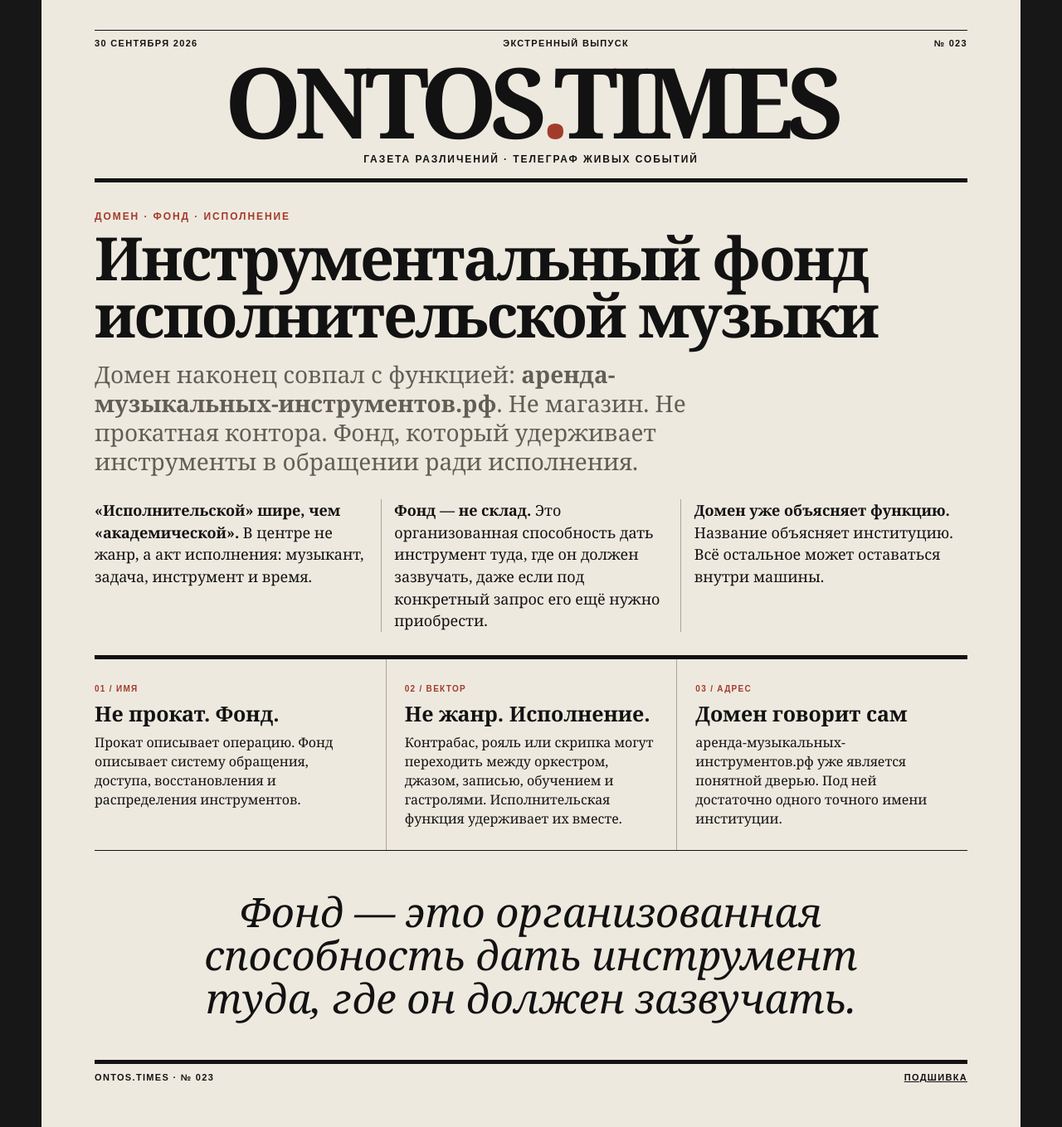
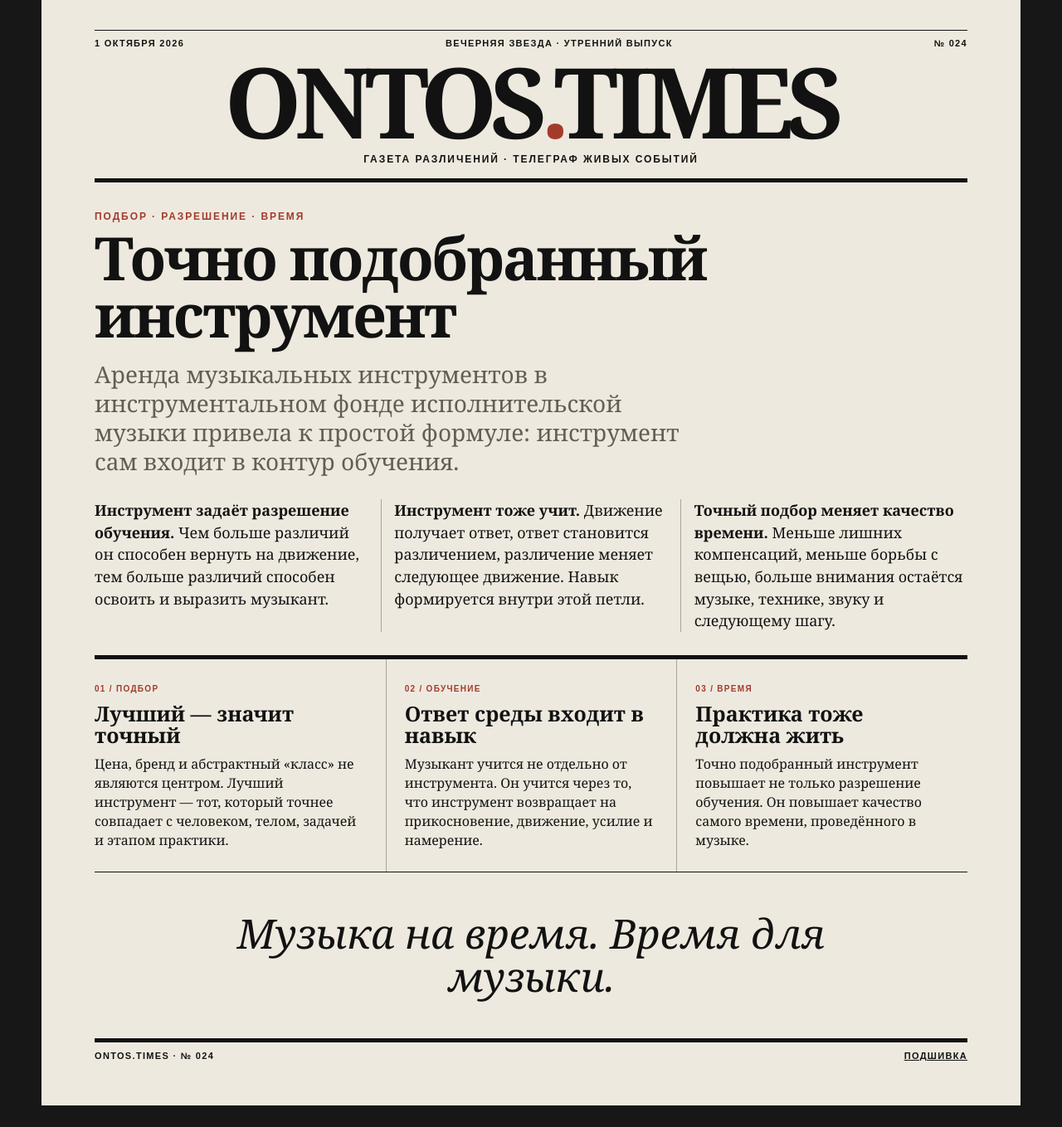
Before and after one commit to OntosLive/Ontos.Times, a Jekyll site: the page index.html, which Jekyll copies as it is, in a window 1280 px wide. Shown: the whole page at 83% size. Built offline with Jekyll 4.4.1, drawn with Linux system fonts in a browser that asks for light colours; after the commit the page ends 1333 px from its top, so only the background shows below that.

Commit message:
Publish ONTOS.TIMES issue 024: exact fit and learning resolution

```diff
--- a/index.html
+++ b/index.html
@@ -3,17 +3,17 @@
 <head>
   <meta charset="utf-8">
   <meta name="viewport" content="width=device-width,initial-scale=1">
-  <meta name="description" content="ONTOS.TIMES — Инструментальный фонд исполнительской музыки.">
-  <title>ONTOS.TIMES — Инструментальный фонд исполнительской музыки</title>
+  <meta name="description" content="ONTOS.TIMES — точно подобранный инструмент задаёт разрешение обучения.">
+  <title>ONTOS.TIMES — Точно подобранный инструмент</title>
   <link rel="stylesheet" href="styles.css">
 </head>
 <body>
   <header class="masthead">
     <div class="rule"></div>
     <div class="meta">
-      <span>30 СЕНТЯБРЯ 2026</span>
-      <span>ЭКСТРЕННЫЙ ВЫПУСК</span>
-      <span>№ 023</span>
+      <span>1 ОКТЯБРЯ 2026</span>
+      <span>ВЕЧЕРНЯЯ ЗВЕЗДА · УТРЕННИЙ ВЫПУСК</span>
+      <span>№ 024</span>
     </div>
     <h1>ONTOS<span>.</span>TIMES</h1>
     <p class="tagline">Газета различений · Телеграф живых событий</p>
@@ -22,44 +22,44 @@
 
   <main>
     <article class="lead">
-      <p class="kicker">ДОМЕН · ФОНД · ИСПОЛНЕНИЕ</p>
-      <h2>Инструментальный фонд исполнительской музыки</h2>
-      <p class="deck">Домен наконец совпал с функцией: <strong>аренда-музыкальных-инструментов.рф</strong>. Не магазин. Не прокатная контора. Фонд, который удерживает инструменты в обращении ради исполнения.</p>
+      <p class="kicker">ПОДБОР · РАЗРЕШЕНИЕ · ВРЕМЯ</p>
+      <h2>Точно подобранный инструмент</h2>
+      <p class="deck">Аренда музыкальных инструментов в инструментальном фонде исполнительской музыки привела к простой формуле: инструмент сам входит в контур обучения.</p>
 
       <div class="columns">
-        <p><strong>«Исполнительской» шире, чем «академической».</strong> В центре не жанр, а акт исполнения: музыкант, задача, инструмент и время.</p>
+        <p><strong>Инструмент задаёт разрешение обучения.</strong> Чем больше различий он способен вернуть на движение, тем больше различий способен освоить и выразить музыкант.</p>
 
-        <p><strong>Фонд — не склад.</strong> Это организованная способность дать инструмент туда, где он должен зазвучать, даже если под конкретный запрос его ещё нужно приобрести.</p>
+        <p><strong>Инструмент тоже учит.</strong> Движение получает ответ, ответ становится различением, различение меняет следующее движение. Навык формируется внутри этой петли.</p>
 
-        <p><strong>Домен уже объясняет функцию.</strong> Название объясняет институцию. Всё остальное может оставаться внутри машины.</p>
+        <p><strong>Точный подбор меняет качество времени.</strong> Меньше лишних компенсаций, меньше борьбы с вещью, больше внимания остаётся музыке, технике, звуку и следующему шагу.</p>
       </div>
     </article>
 
     <section class="dispatches">
       <article>
-        <span>01 / ИМЯ</span>
-        <h3>Не прокат. Фонд.</h3>
-        <p>Прокат описывает операцию. Фонд описывает систему обращения, доступа, восстановления и распределения инструментов.</p>
+        <span>01 / ПОДБОР</span>
+        <h3>Лучший — значит точный</h3>
+        <p>Цена, бренд и абстрактный «класс» не являются центром. Лучший инструмент — тот, который точнее совпадает с человеком, телом, задачей и этапом практики.</p>
       </article>
 
       <article>
-        <span>02 / ВЕКТОР</span>
-        <h3>Не жанр. Исполнение.</h3>
-        <p>Контрабас, рояль или скрипка могут переходить между оркестром, джазом, записью, обучением и гастролями. Исполнительская функция удерживает их вместе.</p>
+        <span>02 / ОБУЧЕНИЕ</span>
+        <h3>Ответ среды входит в навык</h3>
+        <p>Музыкант учится не отдельно от инструмента. Он учится через то, что инструмент возвращает на прикосновение, движение, усилие и намерение.</p>
       </article>
 
       <article>
-        <span>03 / АДРЕС</span>
-        <h3>Домен говорит сам</h3>
-        <p>аренда-музыкальных-инструментов.рф уже является понятной дверью. Под ней достаточно одного точного имени институции.</p>
+        <span>03 / ВРЕМЯ</span>
+        <h3>Практика тоже должна жить</h3>
+        <p>Точно подобранный инструмент повышает не только разрешение обучения. Он повышает качество самого времени, проведённого в музыке.</p>
       </article>
     </section>
 
-    <blockquote>Фонд — это организованная способность дать инструмент туда, где он должен зазвучать.</blockquote>
+    <blockquote>Музыка на время. Время для музыки.</blockquote>
   </main>
 
   <footer>
-    <span>ONTOS.TIMES · № 023</span>
+    <span>ONTOS.TIMES · № 024</span>
     <span><a href="archive/" style="color:inherit">Подшивка</a></span>
   </footer>
 </body>
```
Also changed, not shown: issues/2026-10-01-exact-fit-learning-resolution.md (added, +183 -0 lines).
